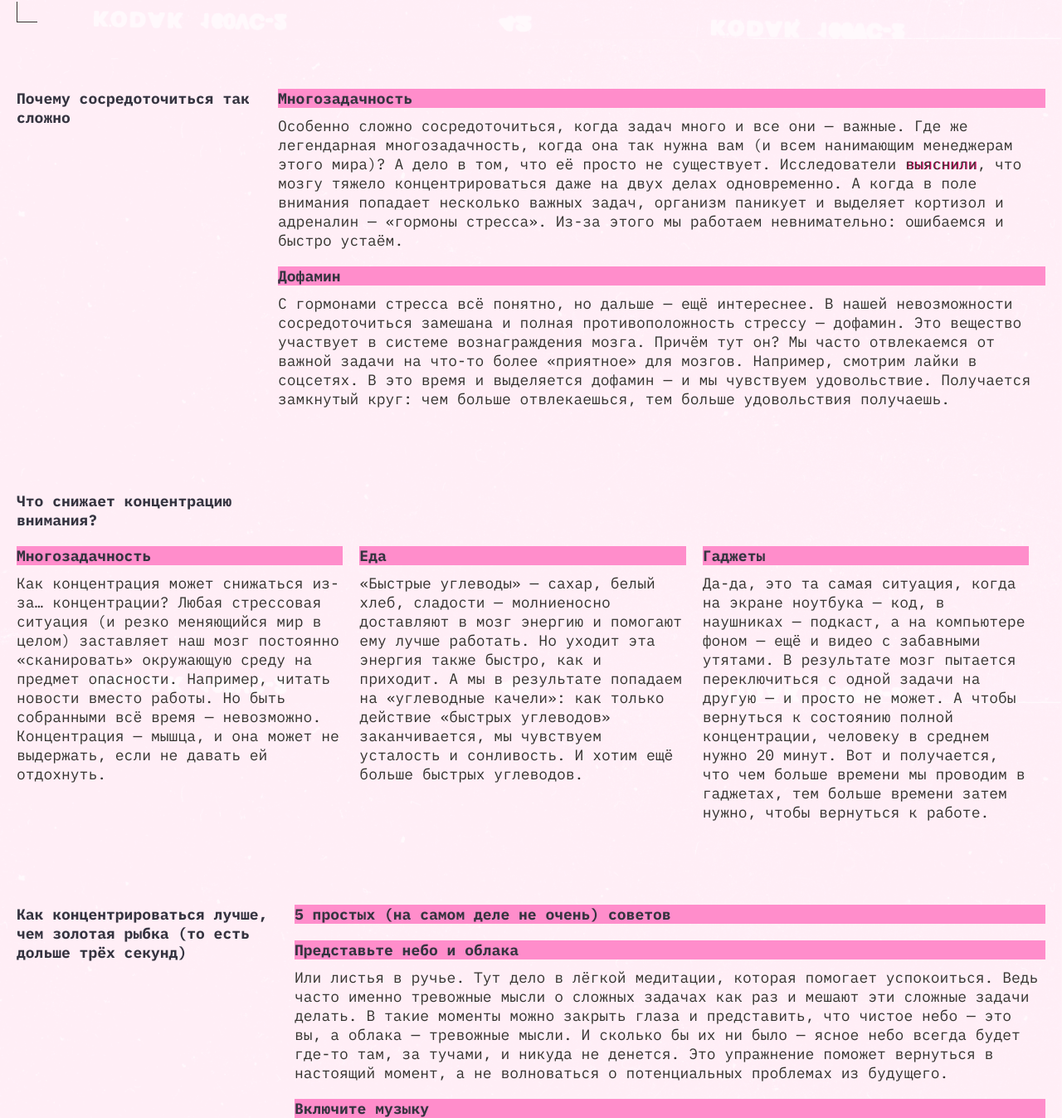
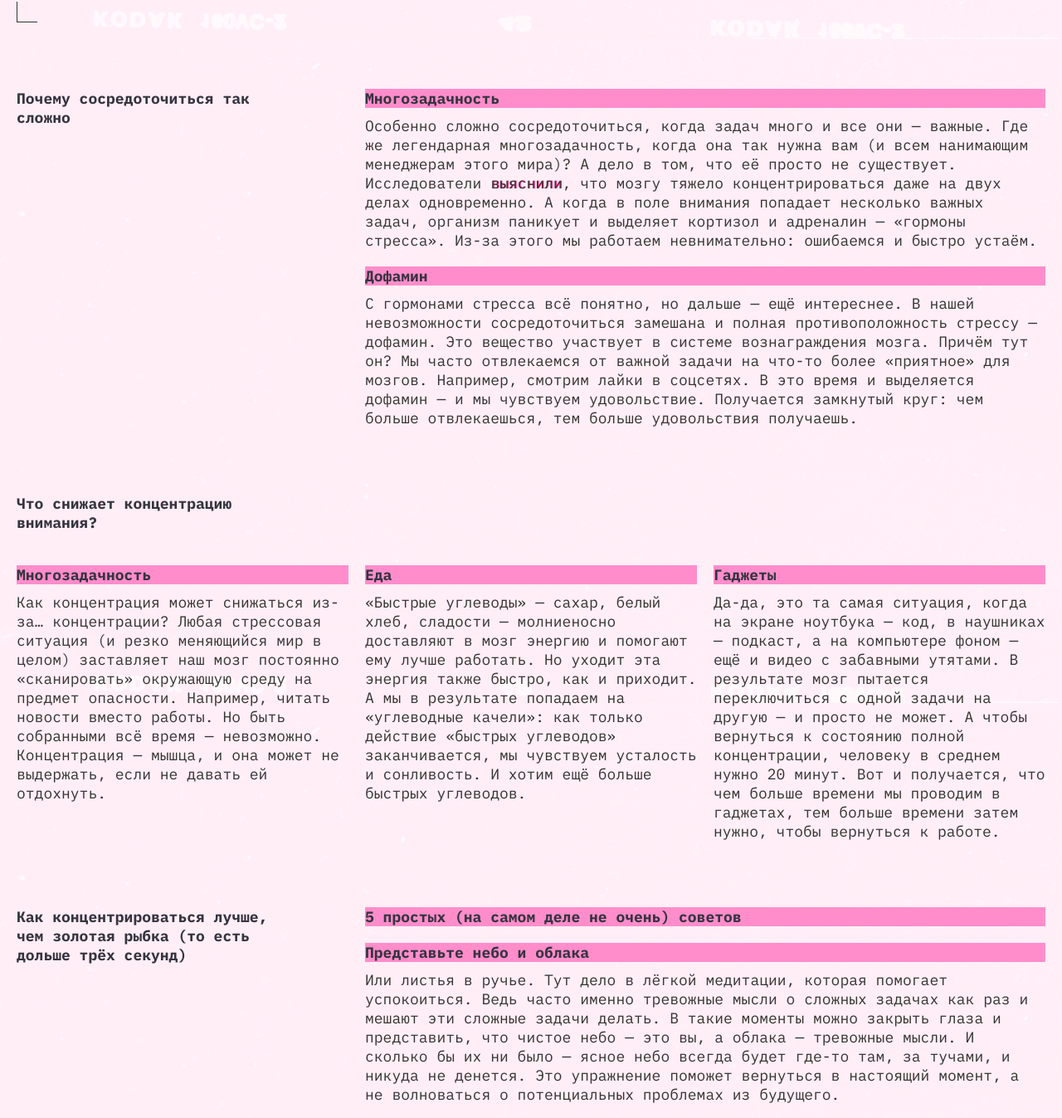
Before and after one commit to PervukhinIgor/slozhno-sosredotochitsya, a plain HTML site: page index.html in a window 1280 px wide. Shown: the part 753-2100 px from the top of the page at 83% size. Drawn offline with Linux system fonts and the light colour scheme.

Commit message:
sixth try

```diff
--- a/index.html
+++ b/index.html
@@ -53,6 +53,7 @@
         <h2 class="main__section-title">
           Почему сосредоточиться так сложно
         </h2>
+        <div class="main__section-article-list">
           <article class="main__section-article">
             <h3 class="main__section_article-title title-decor">
               Многозадачность
@@ -79,11 +80,13 @@
               Получается замкнутый круг: чем больше отвлекаешься, тем больше удовольствия получаешь.
             </p>
           </article>
+        </div>
       </section>
       <section class="main__section-cards causes">
         <h2 class="main__section-title">
           Что снижает концентрацию внимания?
         </h2>
+        <div class="main__section-article-list">
           <article class="main__section-article">
             <h3 class="main__section_article-title title-decor">
               Многозадачность
@@ -117,11 +120,13 @@
               Вот и получается, что чем больше времени мы проводим в гаджетах, тем больше времени затем нужно, чтобы вернуться к работе.
             </p>
           </article>
+        </div>
       </section>
       <section class="main__section-cards advices">
         <h2 class="main__section-title">
           Как концентрироваться лучше, чем золотая рыбка (то есть дольше трёх секунд)
         </h2>
+        <div class="main__section-article-list">
           <h4 class="main-section-cards advices-title title-decor">
             5 простых (на самом деле не очень) советов
           </h4>
@@ -180,6 +185,7 @@
               А вот интересная книга способна затянуть и на несколько часов и круто тренирует направленное внимание.
             </p>
           </article>
+        </div>
       </section>
       <section class="main__section-gallery">
         <h2 class="main__section-gallery_title title-decor">
--- a/styles/style.css
+++ b/styles/style.css
@@ -134,20 +134,19 @@
 }
 
 .main {
-  margin-left: 10px;
-  margin-right: 10px;
+  padding-left: 10px;
+  padding-right: 10px;
 }
 
 .main__section-cards {
-  display: grid;
   margin-bottom: 50px;
 }
 
 .main__section-title {
   font-size: 18px;
   font-weight: 700;
+  color: var(--section-title-color);
   margin-bottom: 20px;
-  color: var(--section-title-color);
 }
 
 .main__section_article-title {
@@ -158,11 +157,15 @@
   margin-bottom: 10px;
 }
 
+.main__section-article-list {
+  display: grid;
+  gap: 20px;
+}
+
 .main__section_article-content {
   font-size: 18px;
   font-weight: 400;
   color: var(--main-text-color);
-  margin-bottom: 20px;
 }
 
 .main__section_content-link {
@@ -186,7 +189,6 @@
   font-size: 18px;
   font-weight: 700;
   color: var(--article-title-color);
-  margin-bottom: 20px;
 }
 
 .main__section-gallery {
@@ -222,7 +224,8 @@
 .footer {
   height: 100vh;
   position: relative;
-  padding: 10px;
+  padding-left: 10px;
+  padding-right: 10px;
 }
 
 .footer__title {
@@ -242,7 +245,8 @@
 
 @media screen and  (width >= 768px) {
   .header {
-    padding: 20px;
+    padding-right: 20px;
+    padding-left: 20px;
     margin-bottom: 60px;
   }
 
@@ -262,8 +266,8 @@
   }
 
   .main {
-    margin-left: 20px;
-    margin-right: 20px;
+    padding-right: 20px;
+    padding-left: 20px;
   }
 
   .decorated-zone::before {
@@ -282,46 +286,37 @@
   }
 
   .main__section-cards {
+    display: grid;
+    grid-template-columns: 1fr 2fr;
+    gap: 20px;
     margin-bottom: 80px;
   }
 
   .why {
-    grid-template-columns: fit-content 1fr;
+    gap: 20px;
   }
 
   .why>.main__section-title {
-    grid-column: 1/2;
-    grid-row: 1/-1;
+    margin-bottom: 0;
     max-width: 236px;
   }
 
-  .why>.main__section-article {
-    grid-column: 2/3;
+  .causes>.main__section-title {
+    grid-column: 1/-1;
   }
 
-  .causes>.main__section-title {
-    max-width: 236px;
-  }
-
-  .advices {
-    grid-template-columns: fit-content 1fr;
-    column-gap: 20px;
+  .causes>.main__section-article-list {
+    grid-column: 1/-1;
   }
 
   .advices-title {
     height: 23px;
-    padding-right: 20px;
     text-wrap: nowrap;
+    margin-bottom: 0;
   }
 
-  .advices>.main__section-title {
-    grid-column: 1/2;
-    grid-row: 1/span 2;
-    max-width: 236px;
-  }
-
-  .advices>.main__section-article {
-    grid-column: 2/3;
+  .main__section-gallery {
+    margin-bottom: 60px;
   }
 
   .main__section-gallery_title {
@@ -330,7 +325,8 @@
 
   .main__section-gallery_content {
     grid-template-columns: repeat(3, 1fr);
-    grid-template-rows: repeat(4, 1fr);
+    grid-auto-flow: dense;
+    gap: 20px;
   }
 
   .sunset {
@@ -338,7 +334,7 @@
   }
 
   .tape {
-    grid-row: span 3;
+    grid-row: span 2;
   }
 
   .ice-cream {
@@ -347,7 +343,11 @@
 
   .street {
     grid-column: span 2;
-    grid-row: span 2;
+  }
+
+  .footer {
+    padding-right: 20px;
+    padding-left: 20px;
   }
 
   .footer__title {
@@ -371,31 +371,29 @@
     max-width: 491px;
   }
 
+  .main__section-cards {
+    grid-template-columns: repeat(3, 1fr);
+  }
+
   .why>.main__section-title {
     max-width: 315px;
   }
 
-  .causes {
-    grid-template-columns: 1fr 1fr 1fr;
-    grid-template-rows: fit-content 1fr;
-    row-gap: 20px;
-    column-gap: 20px;
+  .main__section-article-list {
+    grid-column: span 2;
+  }
+
+  .causes>.main__section-article-list {
+    grid-template-columns: repeat(3, 1fr);
   }
 
   .causes>.main__section-title {
     max-width: 315px;
-    margin-bottom: 0;
-    grid-column: span 4;
   }
 
   .advices>.main__section-title {
     max-width: 315px;
   }
-
-  .main__section-gallery {
-    grid-template-rows: 23px 1fr 315px 1fr;
-  }
-
   .footer__title {
     margin-top: 319px;
     margin-bottom: 319px;
```
Lines whose indentation alone changed are shown as unchanged.
